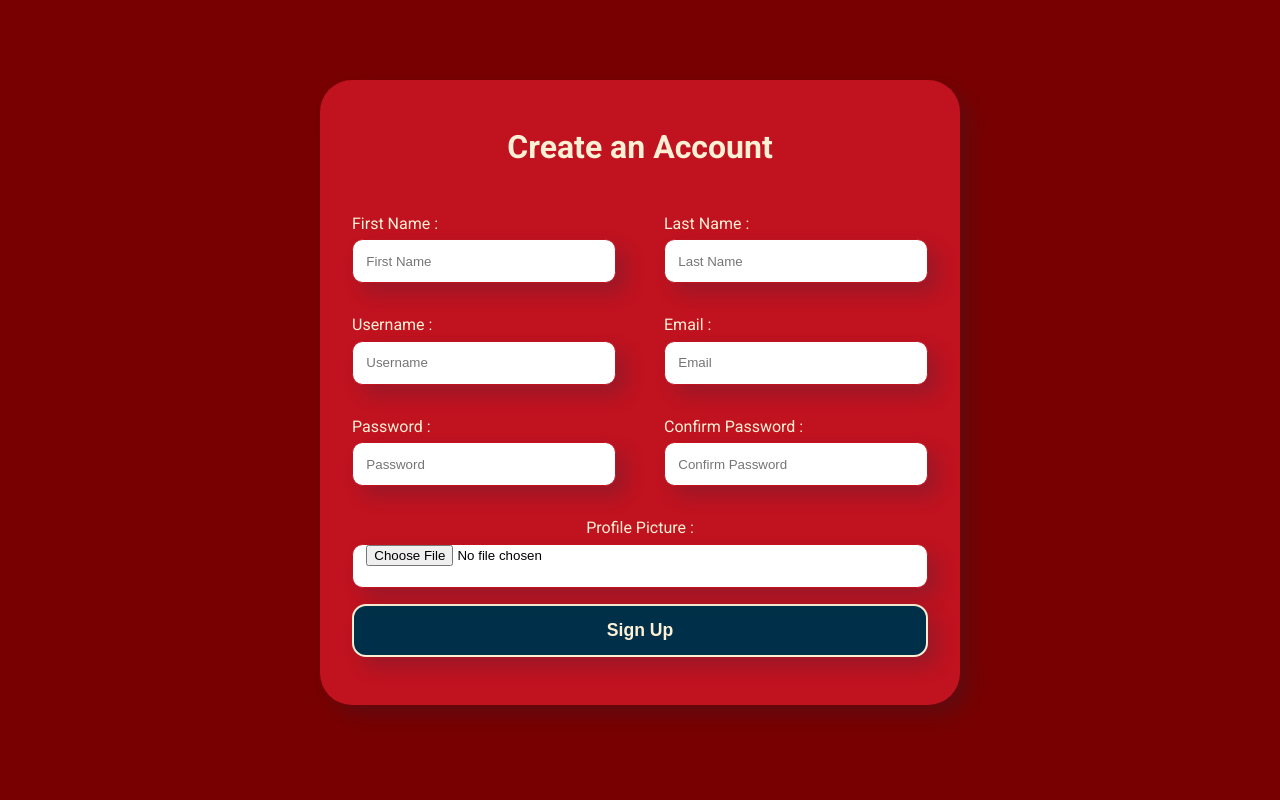
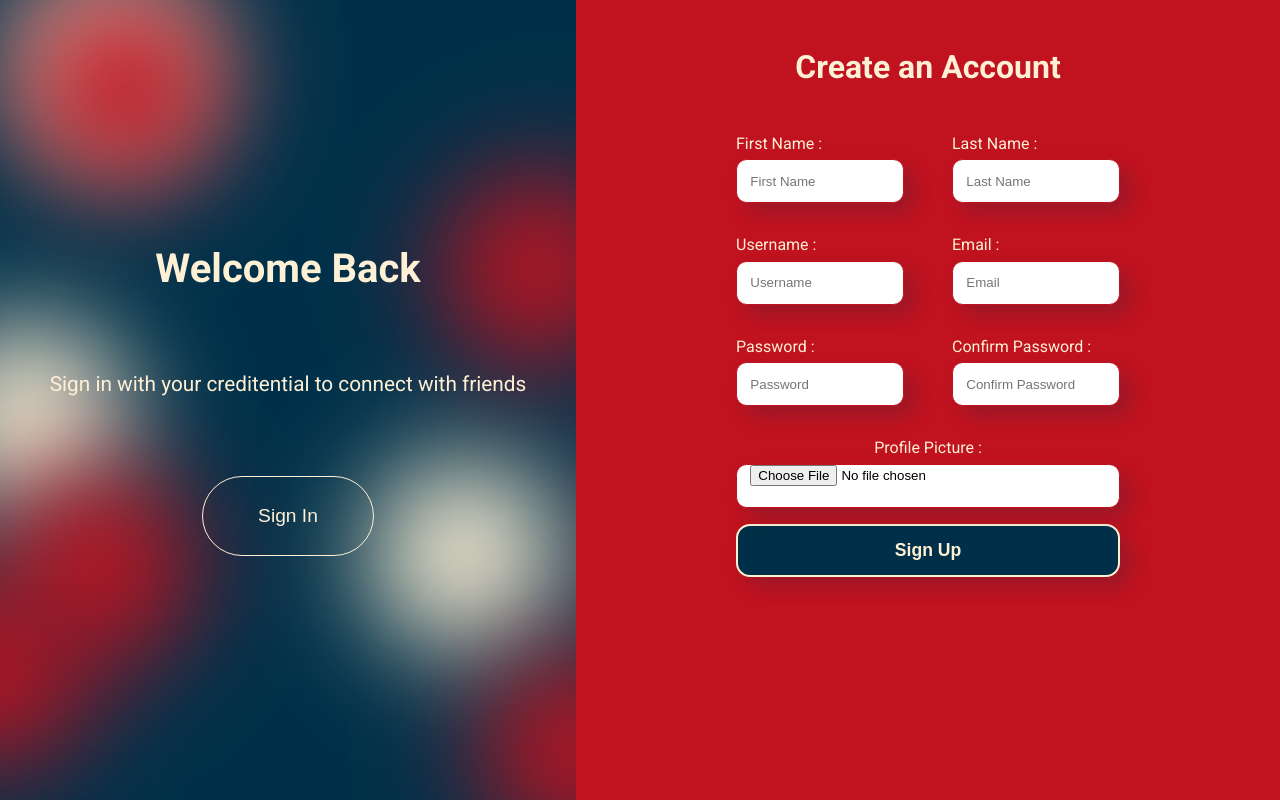
Before and after one commit to elprince-dev/compassionet-app, a Next.js app in the folder frontend/: page /Signup in a window 1280 px wide. Built offline with nearby package versions, Linux system fonts and the light colour scheme.

Commit message:
Creates the static sign in part

```diff
--- a/frontend/src/app/(auth)/Signup/layout.css
+++ b/frontend/src/app/(auth)/Signup/layout.css
@@ -5,7 +5,7 @@
   box-sizing: border-box;
   padding: 0;
   margin: 0;
-  background-color: #780000;
+  /* background-color: #780000; */
 }
 .container {
 
--- a/frontend/src/app/(auth)/Signup/page.jsx
+++ b/frontend/src/app/(auth)/Signup/page.jsx
@@ -7,8 +7,8 @@ import Signin from "@/components/Signin";
 const page = () => {
   return (
     <div className={styles.container}>
+      <Signin />
       <Signup />
-      <Signin />
     </div>
   );
 };
--- a/frontend/src/app/(auth)/Signup/page.module.scss
+++ b/frontend/src/app/(auth)/Signup/page.module.scss
@@ -2,101 +2,9 @@
 @use "../../../variables/breakpoints.scss" as *;
 
 .container {
-  background-color: $darkRed;
+  // background-color: $darkRed;
   height: 100vh;
   display: flex;
   align-items: center;
   // justify-content: center;
-  flex-direction: column;
-  .signupContainer {
-    box-shadow: 10px 10px 20px rgba($blue, 0.2);
-    padding: 3em 2em;
-    h3 {
-      margin-bottom: 1em;
-      color: $off-white;
-      font-size: 2rem;
-      background-color: $lightRed;
-    }
-    background-color: $lightRed;
-    width: 50%;
-    margin-top: 5em;
-    border-radius: 2em;
-    display: flex;
-    flex-direction: column;
-    align-items: center;
-    form {
-      background-color: $lightRed;
-      .textInput {
-        background-color: $lightRed;
-        display: flex;
-        flex-wrap: wrap;
-        justify-content: space-between;
-        .field {
-          background-color: $lightRed;
-          margin: 1em 0;
-          width: calc(100% / 2 - 1.5em);
-          input {
-            background-color: white;
-            width: 100%;
-            height: 3.3em;
-            outline: none;
-            border-radius: 0.8em;
-            border: 1px solid $lightRed;
-            padding-left: 1em;
-            box-shadow: 10px 10px 20px rgba($blue, 0.2);
-            &:focus {
-              border: 2px solid $blue;
-            }
-          }
-          label {
-            background-color: $lightRed;
-            display: block;
-            margin-bottom: 0.4em;
-            font-size: 1rem;
-            color: $off-white;
-          }
-          &:last-child {
-            display: flex;
-            flex-direction: column;
-            align-items: center;
-            justify-content: center;
-            width: 100%;
-            box-shadow: none;
-            label {
-              text-align: center;
-            }
-            input {
-              color: black;
-              display: inline-block;
-              text-align: center;
-            }
-          }
-        }
-      }
-      button {
-        background-color: $blue;
-        margin: 0 auto;
-        cursor: pointer;
-        display: flex;
-        justify-content: center;
-        text-align: center;
-        padding: 0.5em;
-        color: $off-white;
-        font-weight: 600;
-        font-size: 1.1rem;
-        outline: none;
-        box-shadow: 10px 10px 20px rgba($blue, 0.2);
-        text-align: center;
-        width: 100%;
-        padding: 0.8em 0;
-        border: 2px solid $off-white;
-        border-radius: 0.8em;
-        transition: ease-in-out 0.5s;
-        &:hover {
-          color: $darkRed;
-          background-color: $off-white;
-        }
-      }
-    }
-  }
 }
--- a/frontend/src/components/Signin.jsx
+++ b/frontend/src/components/Signin.jsx
@@ -2,7 +2,36 @@ import React from "react";
 import styles from "../styles/signin.module.scss";
 
 const Signin = () => {
-  return <div className={styles.container}></div>;
+  return (
+    <>
+      <div className={styles.container}>
+        <h3>Welcome Back</h3>
+        <p>Sign in with your creditential to connect with friends</p>
+        <button>Sign In</button>
+      </div>
+      {/* Background Code */}
+      <div class={styles.background}>
+        <span></span>
+        <span></span>
+        <span></span>
+        <span></span>
+        <span></span>
+        <span></span>
+        <span></span>
+        <span></span>
+        <span></span>
+        <span></span>
+        <span></span>
+        <span></span>
+        <span></span>
+        <span></span>
+        <span></span>
+        <span></span>
+        <span></span>
+      </div>
+      {/* -------------------- */}
+    </>
+  );
 };
 
 export default Signin;
--- a/frontend/src/components/Signup.jsx
+++ b/frontend/src/components/Signup.jsx
@@ -48,7 +48,7 @@ const Signup = () => {
     setFieldValue("profile_pic", file);
   };
   return (
-    <div className={styles.signupContainer}>
+    <div className={styles.container}>
       <h3>Create an Account</h3>
       <form className={styles.form} onSubmit={handleSubmit}>
         <div className={styles.textInput}>
--- a/frontend/src/styles/signin.module.scss
+++ b/frontend/src/styles/signin.module.scss
@@ -2,5 +2,270 @@
 @use "../variables/breakpoints" as *;
 
 .container {
+  width: 45%;
+  height: 100%;
+  color: $off-white;
+  display: flex;
+  justify-content: center;
+  align-items: center;
+  flex-direction: column;
+  gap: 5em;
+  h3 {
+    background: inherit;
+    font-size: 2.5rem;
+  }
+  p {
+    background: inherit;
+    font-size: 1.3rem;
+  }
+  button {
+    width: 30%;
+    height: 10%;
+    border-radius: 3em;
+    font-size: 1.2rem;
+    background: transparent;
+    color: $off-white;
+    border: 1px solid;
+    padding: 1em;
+    transition: 0.4s ease-in-out;
+    &:hover,
+    &:focus {
+      background: $off-white;
+      color: $blue;
+      border-color: $darkRed;
+    }
+  }
+}
+//Background CSS ----------
 
+@keyframes move {
+  100% {
+    transform: translate3d(0, 0, 1px) rotate(360deg);
+  }
 }
+
+.background {
+  z-index: -1;
+  position: fixed;
+  width: 45vw;
+  height: 100vh;
+  top: 0;
+  left: 0;
+  background: #003049;
+  overflow: hidden;
+}
+
+.background span {
+  width: 24vmin;
+  height: 24vmin;
+  border-radius: 24vmin;
+  backface-visibility: hidden;
+  position: absolute;
+  animation: move;
+  animation-duration: 45;
+  animation-timing-function: linear;
+  animation-iteration-count: infinite;
+}
+
+.background span:nth-child(0) {
+  color: #fdf0d5;
+  top: 82%;
+  left: 100%;
+  animation-duration: 26s;
+  animation-delay: -27s;
+  transform-origin: -15vw 22vh;
+  box-shadow: -48vmin 0 6.794091109312466vmin currentColor;
+  filter: blur(50px);
+}
+.background span:nth-child(1) {
+  color: #fdf0d5;
+  top: 35%;
+  left: 9%;
+  animation-duration: 43s;
+  animation-delay: -6s;
+  transform-origin: 2vw 12vh;
+  box-shadow: -48vmin 0 6.957830524377453vmin currentColor;
+  filter: blur(50px);
+}
+.background span:nth-child(2) {
+  color: #c1121f;
+  top: 57%;
+  left: 100%;
+  animation-duration: 36s;
+  animation-delay: -24s;
+  transform-origin: 13vw -15vh;
+  box-shadow: 48vmin 0 6.495020860430646vmin currentColor;
+  filter: blur(50px);
+}
+.background span:nth-child(3) {
+  color: #c1121f;
+  top: 67%;
+  left: 55%;
+  animation-duration: 41s;
+  animation-delay: -27s;
+  transform-origin: -22vw 18vh;
+  box-shadow: -48vmin 0 6.347649759800367vmin currentColor;
+  filter: blur(50px);
+}
+.background span:nth-child(4) {
+  color: #fdf0d5;
+  top: 28%;
+  left: 50%;
+  animation-duration: 52s;
+  animation-delay: -45s;
+  transform-origin: 20vw -2vh;
+  box-shadow: -48vmin 0 6.061041560742469vmin currentColor;
+  filter: blur(50px);
+}
+.background span:nth-child(5) {
+  color: #c1121f;
+  top: 80%;
+  left: 30%;
+  animation-duration: 8s;
+  animation-delay: -2s;
+  transform-origin: 2vw -22vh;
+  box-shadow: 48vmin 0 6.872817317960084vmin currentColor;
+  filter: blur(50px);
+}
+.background span:nth-child(6) {
+  color: #fdf0d5;
+  top: 78%;
+  left: 12%;
+  animation-duration: 43s;
+  animation-delay: -6s;
+  transform-origin: -1vw 12vh;
+  box-shadow: 48vmin 0 6.547026665531243vmin currentColor;
+  filter: blur(50px);
+}
+.background span:nth-child(7) {
+  color: #fdf0d5;
+  top: 11%;
+  left: 83%;
+  animation-duration: 17s;
+  animation-delay: -43s;
+  transform-origin: 17vw 1vh;
+  box-shadow: -48vmin 0 6.617529727508769vmin currentColor;
+  filter: blur(50px);
+}
+.background span:nth-child(8) {
+  color: #c1121f;
+  top: 57%;
+  left: 37%;
+  animation-duration: 37s;
+  animation-delay: -7s;
+  transform-origin: 14vw -8vh;
+  box-shadow: 48vmin 0 6.48044108487785vmin currentColor;
+  filter: blur(50px);
+}
+.background span:nth-child(9) {
+  color: #c1121f;
+  top: 52%;
+  left: 79%;
+  animation-duration: 8s;
+  animation-delay: -18s;
+  transform-origin: -10vw 10vh;
+  box-shadow: 48vmin 0 6.289067112975772vmin currentColor;
+  filter: blur(50px);
+}
+.background span:nth-child(10) {
+  color: #fdf0d5;
+  top: 28%;
+  left: 80%;
+  animation-duration: 50s;
+  animation-delay: -22s;
+  transform-origin: 14vw -13vh;
+  box-shadow: -48vmin 0 6.260908453088078vmin currentColor;
+  filter: blur(50px);
+}
+.background span:nth-child(11) {
+  color: #fdf0d5;
+  top: 14%;
+  left: 63%;
+  animation-duration: 37s;
+  animation-delay: -43s;
+  transform-origin: 0vw -7vh;
+  box-shadow: -48vmin 0 6.068396834060323vmin currentColor;
+  filter: blur(50px);
+}
+.background span:nth-child(12) {
+  color: #c1121f;
+  top: 32%;
+  left: 35%;
+  animation-duration: 8s;
+  animation-delay: -17s;
+  transform-origin: -23vw 5vh;
+  box-shadow: 48vmin 0 6.485236630929818vmin currentColor;
+  filter: blur(50px);
+}
+.background span:nth-child(13) {
+  color: #fdf0d5;
+  top: 71%;
+  left: 85%;
+  animation-duration: 36s;
+  animation-delay: -15s;
+  transform-origin: 15vw 8vh;
+  box-shadow: -48vmin 0 6.470633991663568vmin currentColor;
+  filter: blur(50px);
+}
+.background span:nth-child(14) {
+  color: #c1121f;
+  top: 19%;
+  left: 65%;
+  animation-duration: 44s;
+  animation-delay: -41s;
+  transform-origin: 14vw 15vh;
+  box-shadow: -48vmin 0 6.013344651168591vmin currentColor;
+  filter: blur(50px);
+}
+.background span:nth-child(15) {
+  color: #c1121f;
+  top: 99%;
+  left: 2%;
+  animation-duration: 39s;
+  animation-delay: -31s;
+  transform-origin: 15vw -23vh;
+  box-shadow: 48vmin 0 6.775125150885693vmin currentColor;
+  filter: blur(50px);
+}
+.background span:nth-child(16) {
+  color: #fdf0d5;
+  top: 16%;
+  left: 20%;
+  animation-duration: 36s;
+  animation-delay: -16s;
+  transform-origin: -18vw -2vh;
+  box-shadow: 48vmin 0 6.966116506369833vmin currentColor;
+  filter: blur(50px);
+}
+.background span:nth-child(17) {
+  color: #c1121f;
+  top: 56%;
+  left: 4%;
+  animation-duration: 40s;
+  animation-delay: -31s;
+  transform-origin: 1vw -13vh;
+  box-shadow: 48vmin 0 6.548513913976544vmin currentColor;
+  filter: blur(50px);
+}
+.background span:nth-child(18) {
+  color: #c1121f;
+  top: 20%;
+  left: 24%;
+  animation-duration: 34s;
+  animation-delay: -2s;
+  transform-origin: 18vw 2vh;
+  box-shadow: 48vmin 0 6.383775024230089vmin currentColor;
+  filter: blur(50px);
+}
+.background span:nth-child(19) {
+  color: #fdf0d5;
+  top: 4%;
+  left: 77%;
+  animation-duration: 14s;
+  animation-delay: -1s;
+  transform-origin: 7vw 14vh;
+  box-shadow: -48vmin 0 6.5130841590509565vmin currentColor;
+  filter: blur(50px);
+}
+
+//----------------
--- a/frontend/src/styles/signup.module.scss
+++ b/frontend/src/styles/signup.module.scss
@@ -1,9 +1,11 @@
 @use "../variables/colors" as *;
 @use "../variables/breakpoints" as *;
 
-.signupContainer {
-  box-shadow: 10px 10px 20px rgba($blue, 0.2);
-  padding: 3em 2em;
+.container {
+  //   box-shadow: 10px 10px 20px rgba($blue, 0.2);
+  padding: 3em 10em;
+  width: 55%;
+  height: 100%;
   h3 {
     margin-bottom: 1em;
     color: $off-white;
@@ -11,9 +13,6 @@
     background-color: $lightRed;
   }
   background-color: $lightRed;
-  width: 50%;
-  margin-top: 5em;
-  border-radius: 2em;
   display: flex;
   flex-direction: column;
   align-items: center;
```
Also changed, not shown: frontend/public/signin_bg.png (added), 1 other file (tests, documents, lock files or other folders).
